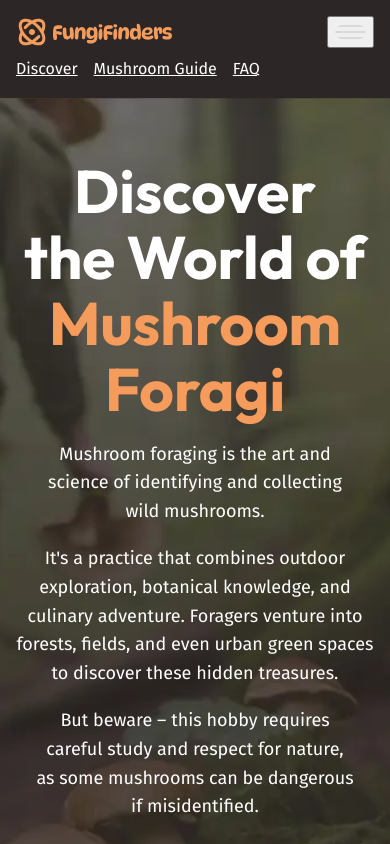
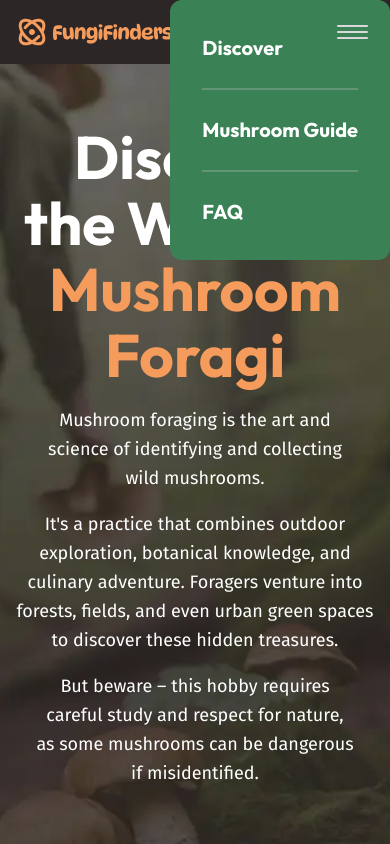
Before and after one commit to thenameiswiiwin/fungi-finders, a plain HTML site: page index.html in a window 390 px wide. Both pictures are taken after a click on the button "Menu". Shown: the top 844 px of the page. Drawn offline with Linux system fonts and the light colour scheme.

Commit message:
hamburger menu toggle functionality

```diff
--- a/index.html
+++ b/index.html
@@ -11,6 +11,7 @@
       href="https://fonts.googleapis.com/css2?family=Fira+Sans:wght@400;700&family=Outfit:wght@100..900&display=swap"
       rel="stylesheet"
     />
+    <script src='/main.js' defer></script>
     <title>Fungi Finders</title>
   </head>
   <body>
@@ -20,7 +21,6 @@
           <a href="/">
             <img
               src="/assets/fungi-finders.svg"
-              alt="Fungi Finders"
               class="logo"
             />
           </a>
@@ -29,7 +29,7 @@
             <img src="/assets/hamburger.svg" alt="">
           </button>
           <nav id="primary-navigation" class="primary-navigation">
-            <ul role="list">
+            <ul role='list'>
               <li><a href="/">Discover</a></li>
               <li><a href="#">Mushroom Guide</a></li>
               <li><a href="#">FAQ</a></li>
--- /dev/null
+++ b/main.js
@@ -0,0 +1,10 @@
+const navToggle = document.querySelector(
+  '[aria-controls="primary-navigation"]',
+);
+const primaryNav = document.querySelector("#primary-navigation");
+
+navToggle.addEventListener("click", () => {
+  const navOpened = navToggle.getAttribute("aria-expanded") === "true";
+
+  navToggle.setAttribute("aria-expanded", !navOpened);
+});
--- a/styles.css
+++ b/styles.css
@@ -256,12 +256,57 @@
     gap: 0.5rem 1rem;
   }
 
+  [aria-controls="primary-navigation"] {
+    z-index: 100;
+    cursor: pointer;
+    background: transparent;
+    border: 0;
+
+    img {
+      border-radius: 0;
+    }
+  }
+
   .primary-navigation {
     ul {
       display: flex;
       flex-wrap: wrap;
       gap: 0.5rem 1rem;
-      list-style: none;
+    }
+
+    a {
+      text-decoration: none;
+    }
+
+    @media (width < 760px) {
+      display: none;
+      position: absolute;
+      z-index: 10;
+      top: 0;
+      right: 0;
+      font-size: var(--font-size-lg);
+      font-weight: 700;
+      font-family: var(--ff-heading);
+      background-color: var(--background-accent-main);
+      padding: 2rem;
+      border-radius: var(--border-radius-3);
+
+      ul {
+        gap: 0;
+        flex-direction: column;
+      }
+
+      li + li {
+        margin-block-start: 1.5rem;
+        padding-block-start: 1.5rem;
+        border-top: 2px solid var(--background-accent-light);
+      }
+    }
+  }
+
+  @media (width < 760px) {
+    [aria-expanded="true"] ~ .primary-navigation {
+      display: block;
     }
   }
 
```
